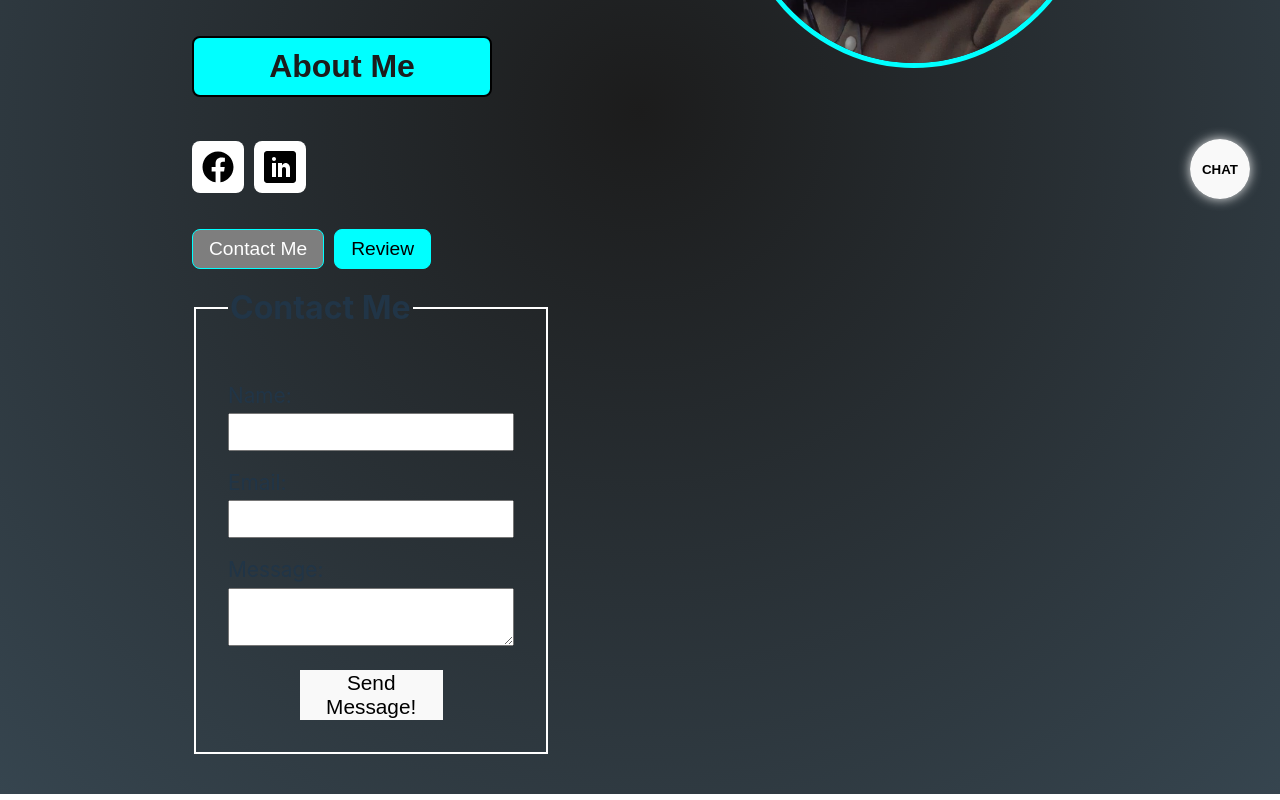
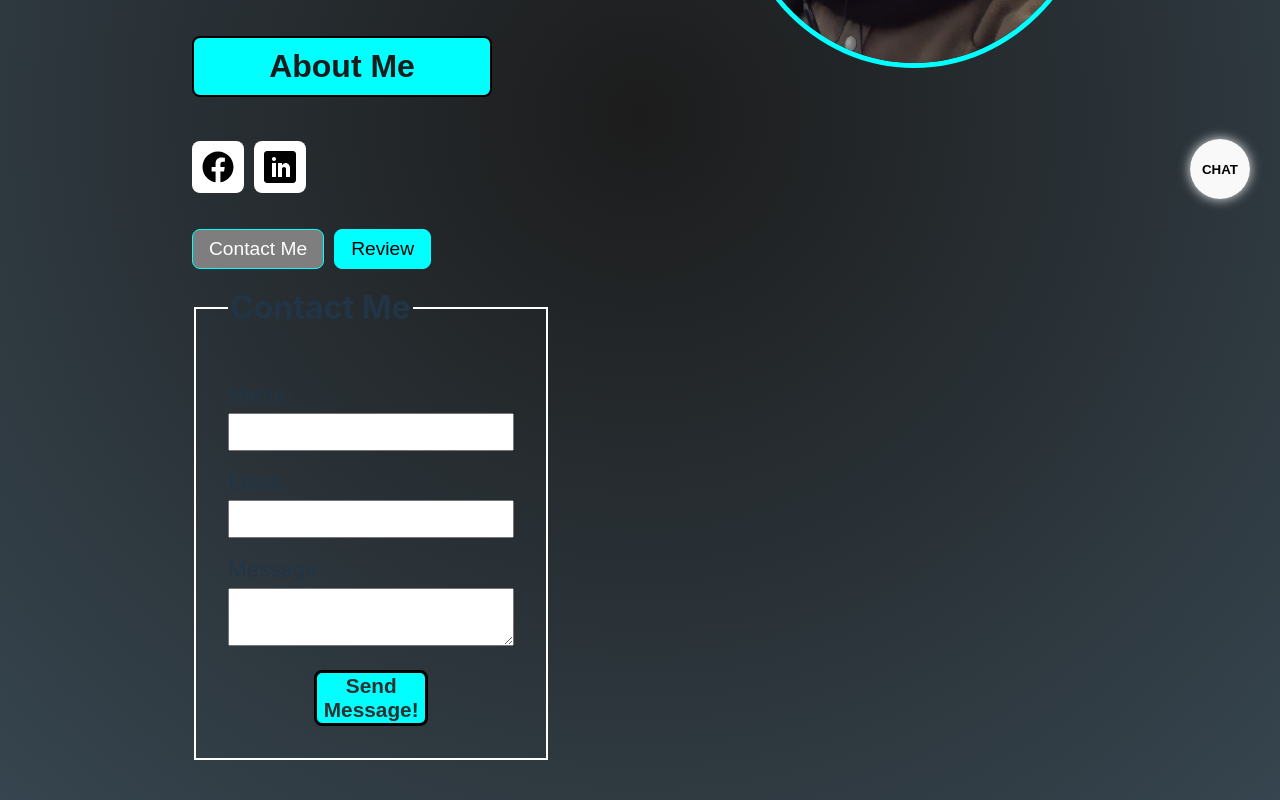
Before and after one commit to bluicien/portfolio_frontend, a React (Vite) app: page / in a window 1280 px wide. Shown: the part 571-1371 px from the top of the page. Built offline with nearby package versions, Linux system fonts and the light colour scheme.

Commit message:
Fixed the missing button styling on form submit button

```diff
--- a/src/components/chatBot/ChatBot.tsx
+++ b/src/components/chatBot/ChatBot.tsx
@@ -27,7 +27,7 @@ function ChatBot(): JSX.Element {
         if (messageHistory.length === 0) {
             setMessageHistory(mockData);
         }
-    }, []);
+    }, [messageHistory.length]);
 
     return (
         <section className={`${chatBotOpen ? styles.chatBoxContainer : styles.chatBoxContainerClosed}`} >
--- a/src/pages/homepage/components/Form.module.css
+++ b/src/pages/homepage/components/Form.module.css
@@ -26,8 +26,19 @@
 }
 
 .formBtn {
-    width: 50%;
+    width: 40%;
+    aspect-ratio: 9/2;
     align-self: center;
-    border-color: white;
+    background-color: cyan;
+    border: 3px solid black;
+    border-radius: 8px;
+    color: #303030;
     font-size: 1.3rem;
+    font-weight: 700;
 }
+
+.formBtn:hover {
+    background-color: #303030;
+    color: cyan;
+    border-color: cyan;
+}
```
